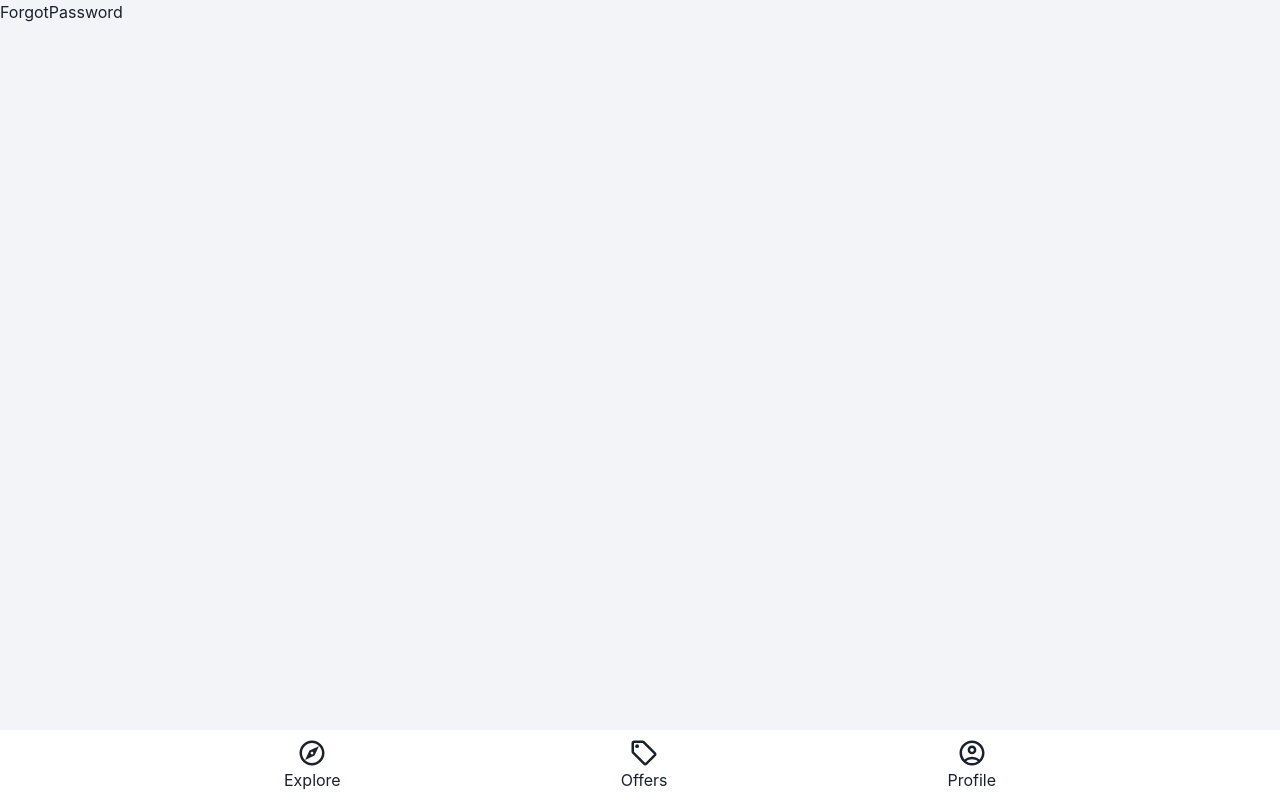
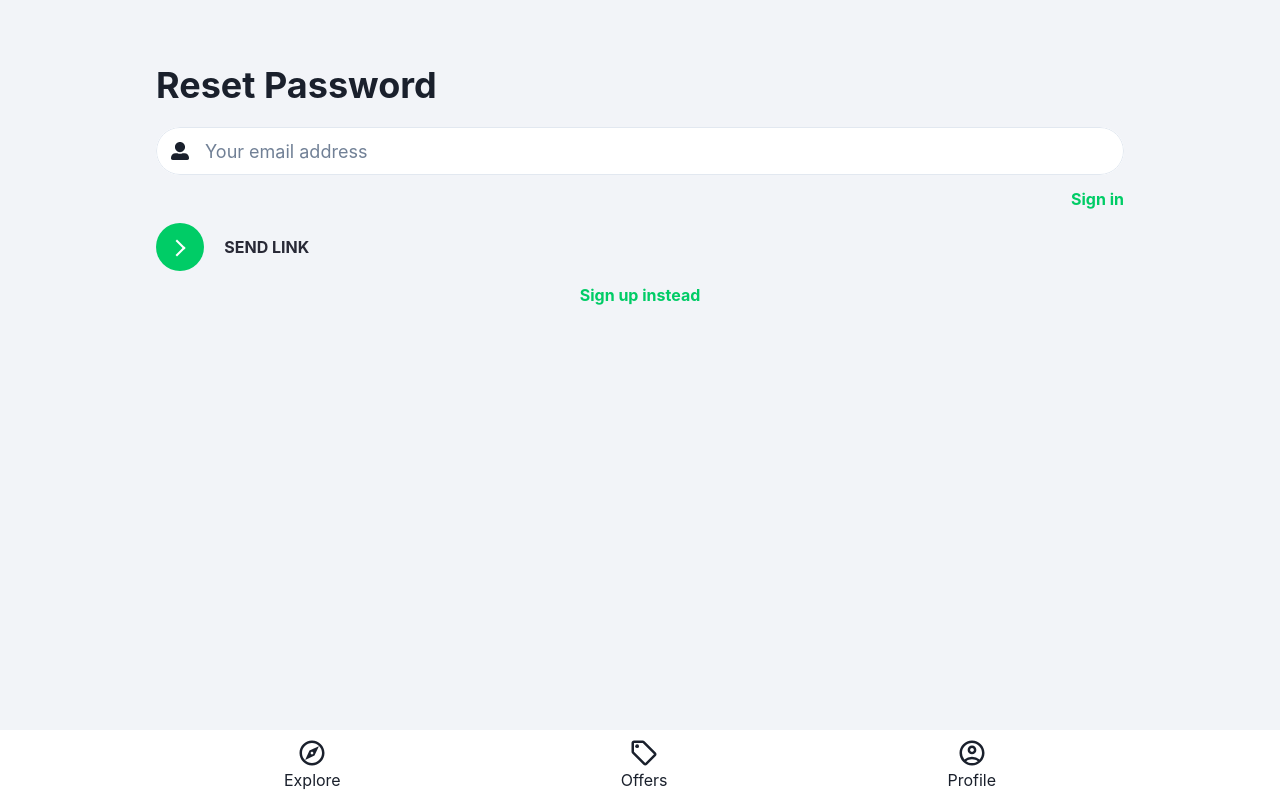
Before and after one commit to Saqib-Aziz33/house-marketplace-firebase, a React (Create React App) app: page /forgot-password in a window 1280 px wide. Built offline with nearby package versions, Linux system fonts and the light colour scheme.

Commit message:
reset passwodf

```diff
--- a/src/pages/ForgotPassword.jsx
+++ b/src/pages/ForgotPassword.jsx
@@ -1,4 +1,85 @@
+import { useState } from "react";
+import {
+  Box,
+  Container,
+  Heading,
+  Input,
+  InputGroup,
+  InputLeftElement,
+  Stack,
+  Text,
+  Spinner,
+} from "@chakra-ui/react";
+import { FaUserAlt } from "react-icons/fa";
+import { Link } from "react-router-dom";
+import { toast } from "react-toastify";
+import Button from "../components/utils/Button";
+import { sendPasswordResetEmail } from "firebase/auth";
+import { auth } from "../firebase.config";
+
 function ForgotPassword() {
-  return <div>ForgotPassword</div>;
+  const [email, setEmail] = useState("");
+  const [loading, setLoading] = useState(false);
+
+  function handleSubmit(e) {
+    e.preventDefault();
+    setLoading(true);
+    sendPasswordResetEmail(auth, email)
+      .then(() => {
+        // Password reset email sent!
+        toast.info("please check your inbox");
+      })
+      .catch((e) => {
+        toast.error("something went wrong");
+        console.log("sending reset link error", e);
+      })
+      .finally(() => {
+        setLoading(false);
+      });
+  }
+
+  return (
+    <div className="sign-in">
+      <Container maxW={1000} my={16}>
+        <Heading>Reset Password</Heading>
+
+        <Stack gap={3} mt={5} as="form" onSubmit={handleSubmit}>
+          <InputGroup className="input-group" size="lg">
+            <InputLeftElement
+              pointerEvents="none"
+              children={<FaUserAlt color="gray.300" />}
+            />
+            <Input
+              type="email"
+              placeholder="Your email address"
+              id="email"
+              value={email}
+              onChange={(e) => setEmail(e.target.value)}
+            />
+          </InputGroup>
+
+          <Text fontWeight="bold" alignSelf="flex-end">
+            <Link className="text-primary" to="/sign-in">
+              Sign in
+            </Link>
+          </Text>
+
+          <Box>
+            {loading ? (
+              <Spinner color="green" size="lg" />
+            ) : (
+              <Button type="submit">Send Link</Button>
+            )}
+          </Box>
+
+          <Text fontWeight="bold" alignSelf="center">
+            <Link className="text-primary" to="/sign-up">
+              Sign up instead
+            </Link>
+          </Text>
+        </Stack>
+      </Container>
+    </div>
+  );
 }
 export default ForgotPassword;
```
